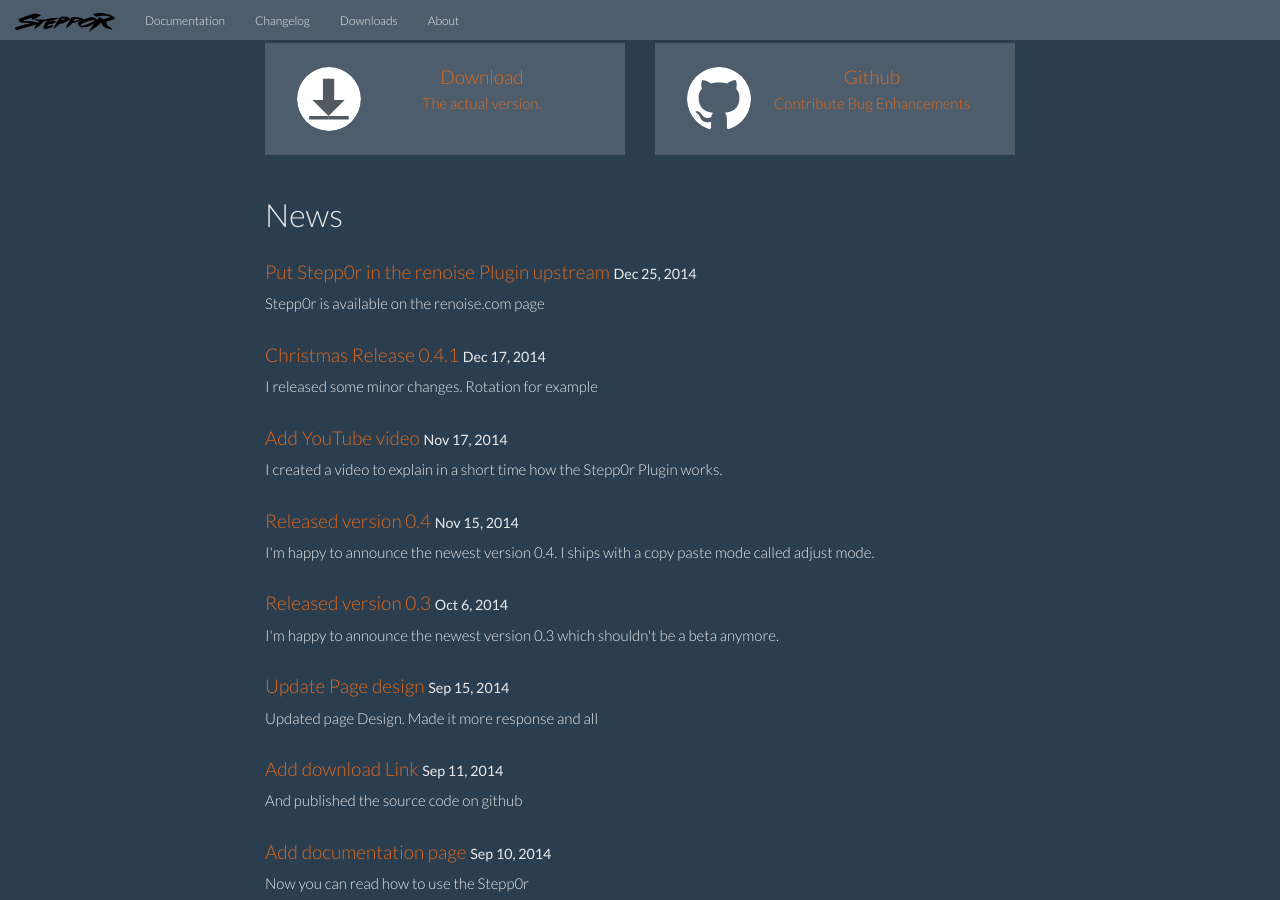
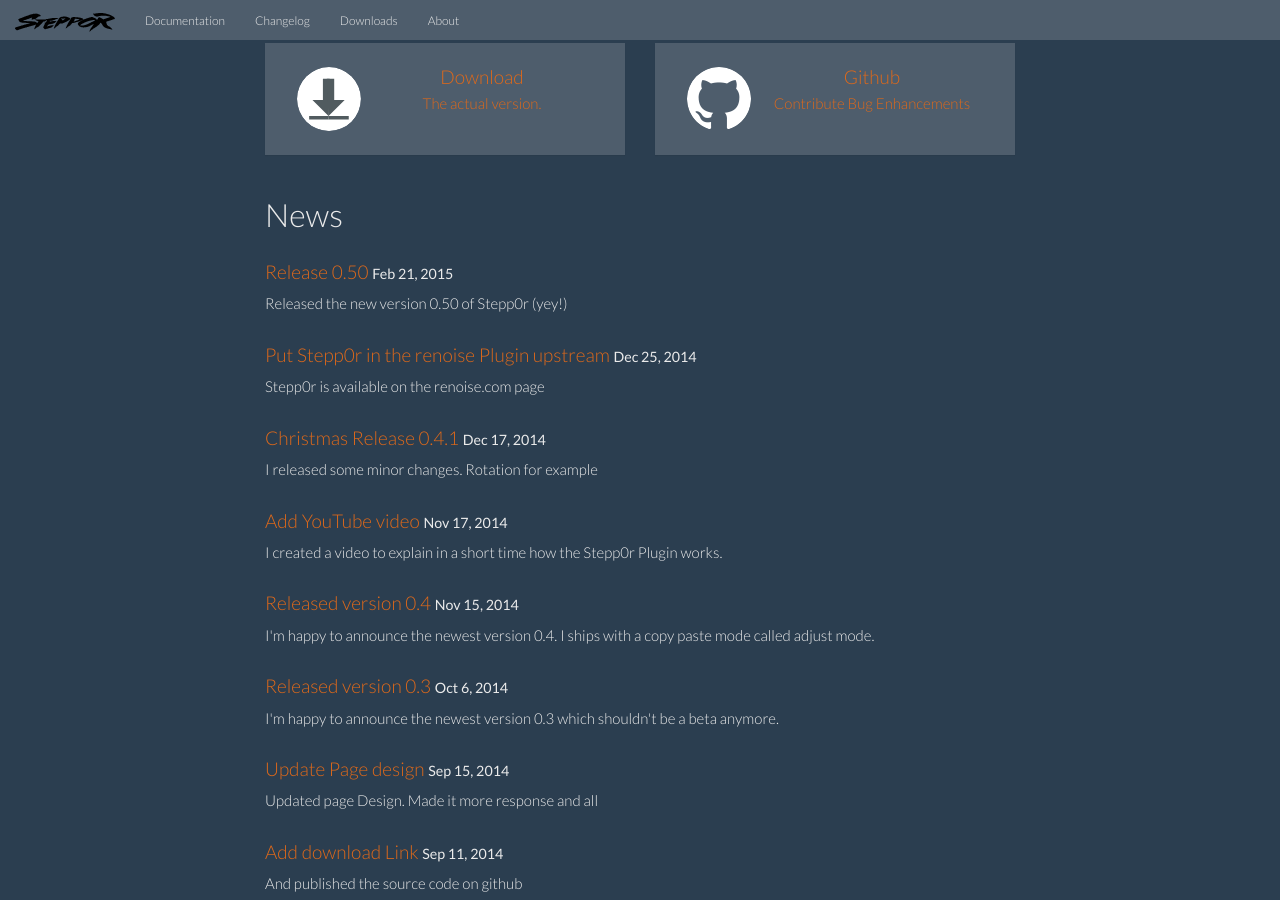
Before and after one commit to mrVanDalo/stepp0r, a Jekyll site: the page built from index.html, in a window 1280 px wide and 900 px high, scrolled down 1232 px. Built offline with Jekyll 4.4.1, drawn with Linux system fonts in a browser that asks for light colours; nearby versions of some CDN libraries; a script that is not in the unit is left out; some of the changed lines change nothing that is shown.

Commit message:
published new release 0.50

```diff
--- a/_config.yml
+++ b/_config.yml
@@ -6,7 +6,7 @@
 baseurl: "/stepp0r"
 url: "http://mrvandalo.github.io"
 
-actual_version: "Stepp0r-0.4.1.xrnx"
+actual_version: "Stepp0r-0.50.xrnx"
 
 # Build settings
 markdown: kramdown
--- /dev/null
+++ b/_posts/2015-02-21-released_050.markdown
@@ -0,0 +1,21 @@
+---
+layout: post
+title:  "Release 0.50"
+date:   2015-02-21 21:31:00
+categories: update
+author: "Palo van Dalo"
+abstract: "Released the new version 0.50 of Stepp0r (yey!)"
+---
+
+You can download it here [here](http://www.renoise.com/tools/stepp0r) or use the renoise updater tool.
+
+## 0.50 Kalev Urbanik (Changelog)
+
+* fix master branch  bug
+* optimize bank_max and bank_min arithmetics  `tech-enhancement`
+* extract duplicated logic from Adjuster and Stepper  `bug` `enhancement` `tech-enhancement`
+* All wiring, listener registration and so on should be done in the setup class  `tech-enhancement`
+* enforce private and public naming convention  enhancement `tech-enhancement`
+* select instrument in renoise when select instrument on launchpad  `enhancement` `question`
+* select instrument when muting it  `enhancement`
+* update stepper matrix when changing pattern link on active pattern  `enhancement`
--- a/download.md
+++ b/download.md
@@ -16,6 +16,7 @@
 
 ## All versions
 
+* [0.50]( {{site.baseurl }}/downloads/Stepp0r-0.50.xrnx ) released 21.02.2015
 * [0.4.1]( {{site.baseurl }}/downloads/Stepp0r-0.4.1.xrnx ) released 17.12.2014
 * [0.4]( {{site.baseurl }}/downloads/Stepp0r-0.4.xrnx ) released 15.11.2014
 * [0.3]( {{site.baseurl }}/downloads/Stepp0r-0.3.xrnx ) released 06.10.2014
```
Also changed, not shown: changelog.md.
